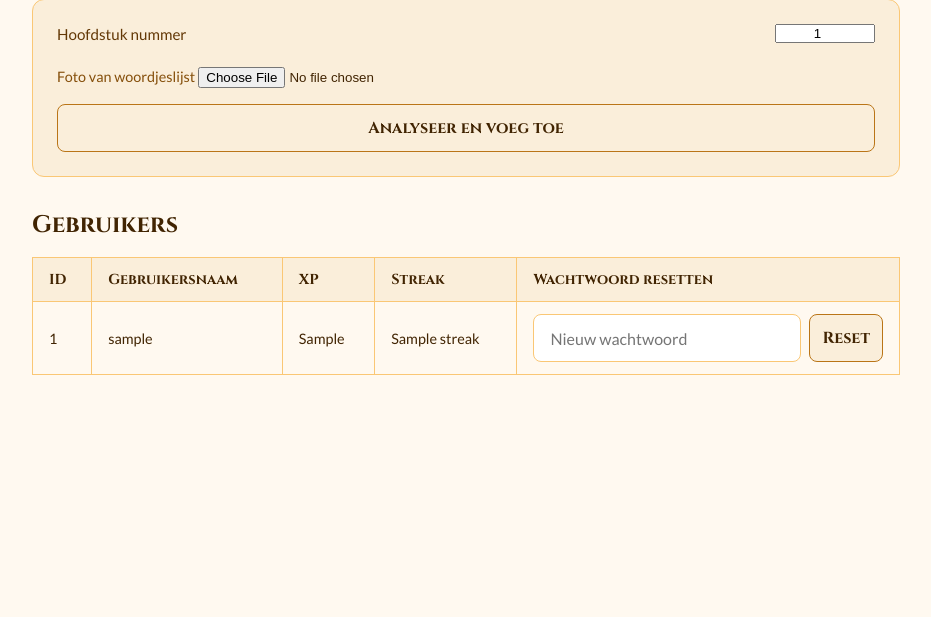
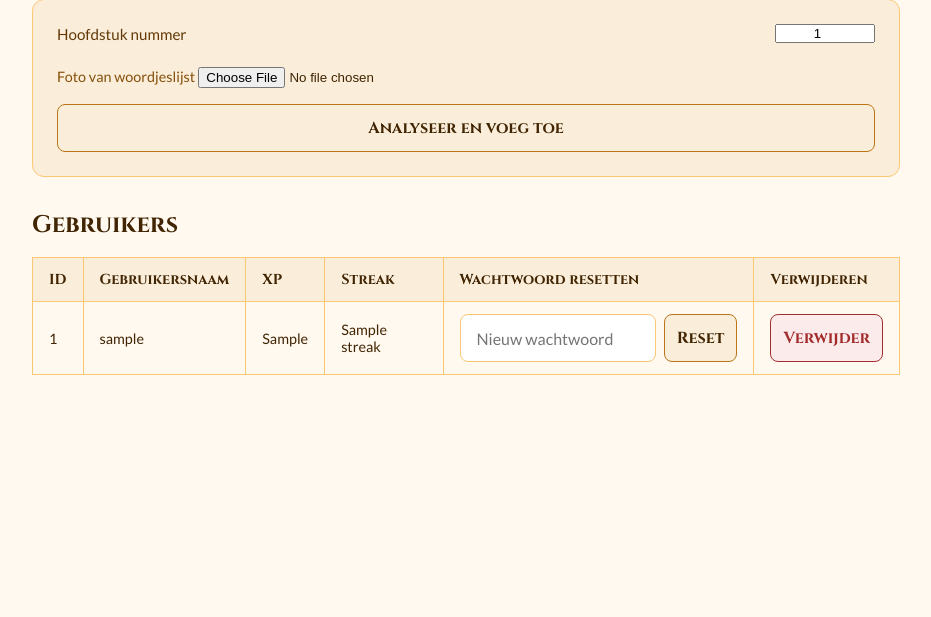
Before and after one commit to thomasdeckers-art/LatijnAI, a Python web app: template templates/admin/panel.html in a window 1280 px wide. Shown: the part 215-832 px from the top of the page, without its empty margins (174-1105 px from the left). Run offline with Jinja, Linux system fonts and the light colour scheme; the template is opened without the code that fills it: most values are stand-ins (such as "Sample title", 1, 10 or a date in 2020).

Commit message:
verwijder knop admin panel

```diff
--- a/templates/admin/panel.html
+++ b/templates/admin/panel.html
@@ -62,6 +62,7 @@
                 <th>XP</th>
                 <th>Streak</th>
                 <th>Wachtwoord resetten</th>
+                <th>Verwijderen</th>
             </tr>
         </thead>
         <tbody>
@@ -75,6 +76,11 @@
                     <form method="POST" action="{{ url_for('reset_password', user_id=user.id) }}" style="display:flex;gap:8px;">
                         <input type="text" name="new_password" placeholder="Nieuw wachtwoord" required>
                         <button type="submit">Reset</button>
+                    </form>
+                </td>
+                <td>
+                    <form method="POST" action="{{ url_for('delete_user', user_id=user.id) }}" onsubmit="return confirm('Zeker verwijderen?')">
+                        <button type="submit" style="background:#FCEBEB; border-color:#A32D2D; color:#A32D2D;">Verwijder</button>
                     </form>
                 </td>
             </tr>
```
Also changed, not shown: app.py (+12 -0 lines).
